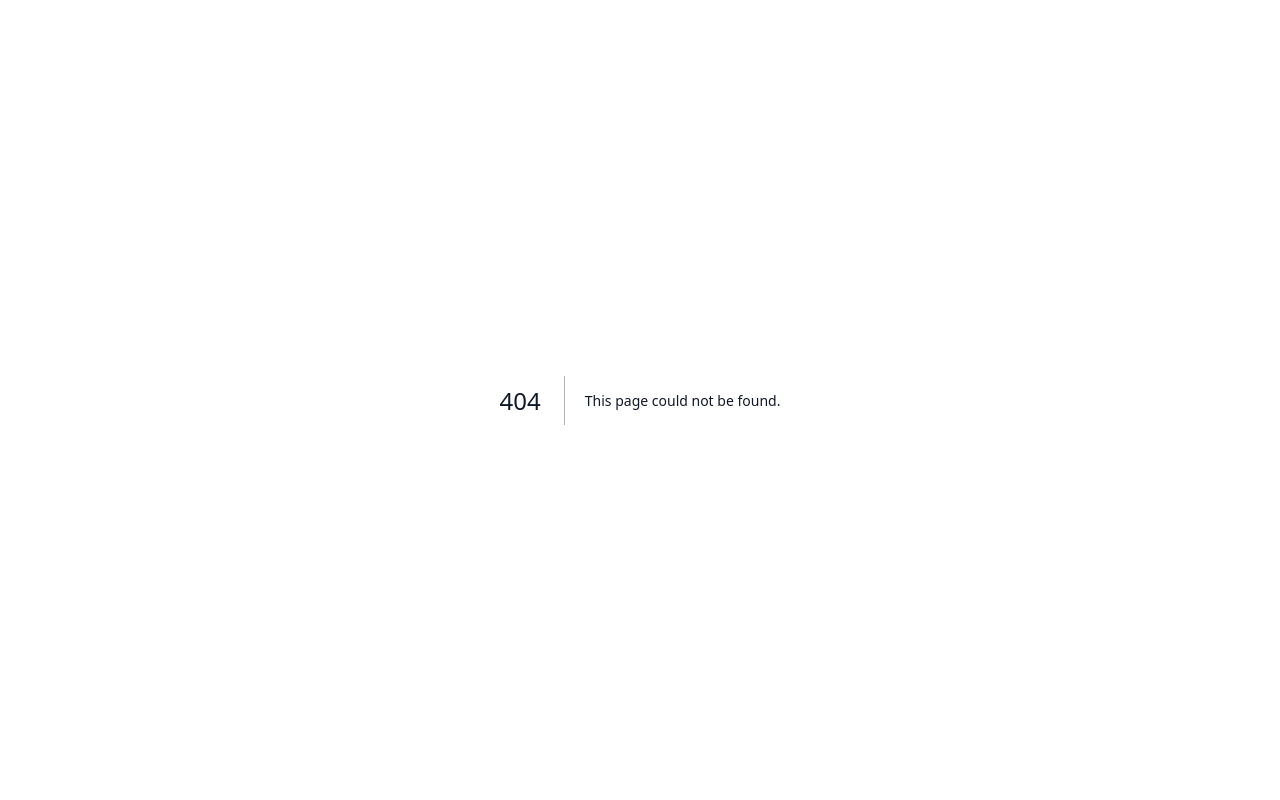
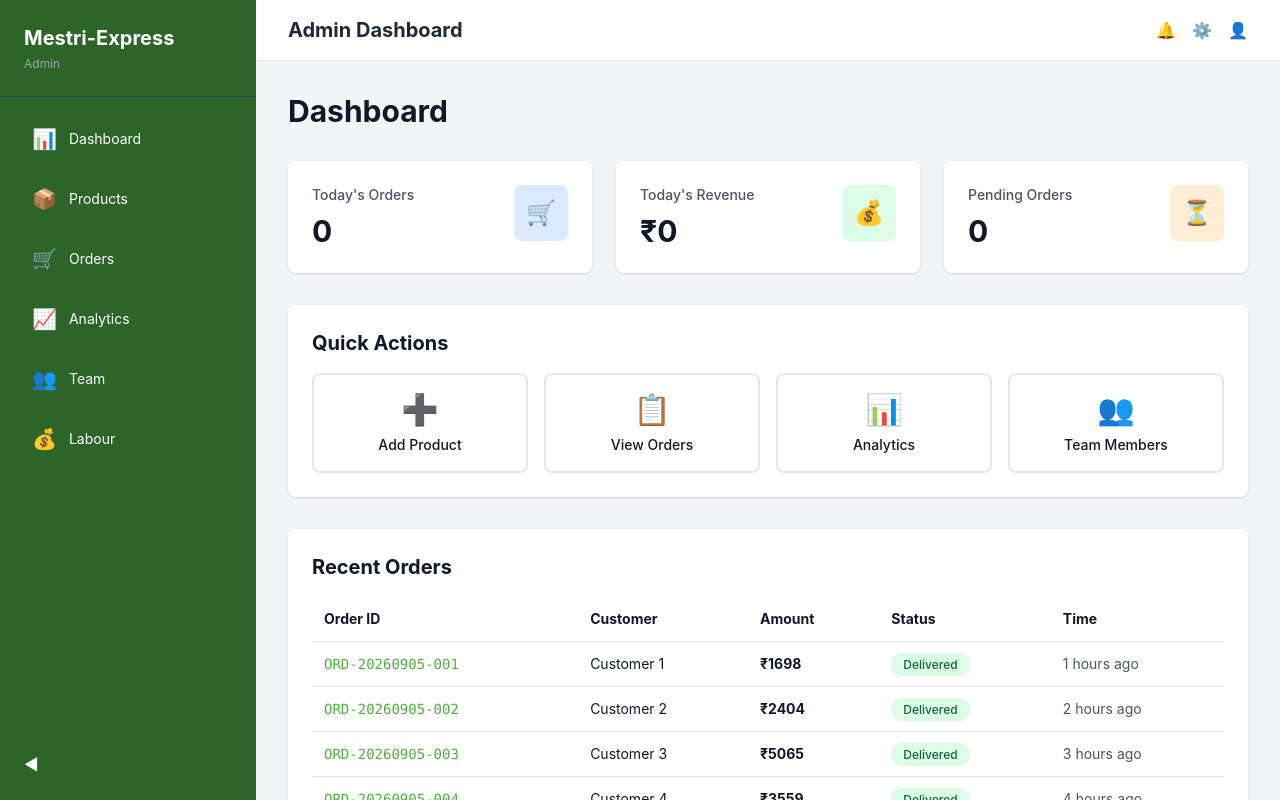
Before and after one commit to sankeerth15/mestri-express, a Next.js app: page /admin in a window 1280 px wide. Before the commit this address had no page. Built offline with nearby package versions, Linux system fonts and the light colour scheme; no server answers.

Commit message:
Create page.js

```diff
--- /dev/null
+++ b/app/admin/page.js
@@ -0,0 +1,131 @@
+'use client'
+
+import { useState, useEffect } from 'react'
+import axios from 'axios'
+import Link from 'next/link'
+
+export default function AdminDashboard() {
+  const [stats, setStats] = useState({
+    todaysOrders: 0,
+    todaysRevenue: 0,
+    pendingOrders: 0,
+  })
+  const [loading, setLoading] = useState(true)
+
+  useEffect(() => {
+    fetchStats()
+  }, [])
+
+  const fetchStats = async () => {
+    try {
+      const response = await axios.get(
+        `${process.env.NEXT_PUBLIC_API_URL || 'https://mestri-express.vercel.app'}/api/admin/dashboard/stats`
+      )
+      setStats(response.data)
+    } catch (error) {
+      console.error('Error fetching stats:', error)
+    } finally {
+      setLoading(false)
+    }
+  }
+
+  return (
+    <div className="p-8">
+      <h1 className="text-3xl font-bold mb-8">Dashboard</h1>
+
+      {/* Stats Cards */}
+      <div className="grid grid-cols-1 md:grid-cols-3 gap-6 mb-8">
+        {[
+          {
+            label: "Today's Orders",
+            value: stats.todaysOrders,
+            icon: '🛒',
+            color: 'bg-blue-100 text-blue-600'
+          },
+          {
+            label: "Today's Revenue",
+            value: `₹${stats.todaysRevenue.toFixed(0)}`,
+            icon: '💰',
+            color: 'bg-green-100 text-green-600'
+          },
+          {
+            label: 'Pending Orders',
+            value: stats.pendingOrders,
+            icon: '⏳',
+            color: 'bg-orange-100 text-orange-600'
+          },
+        ].map((stat, i) => (
+          <div key={i} className="bg-white rounded-lg p-6 shadow">
+            <div className="flex justify-between items-start">
+              <div>
+                <p className="text-gray-600 text-sm font-medium">{stat.label}</p>
+                <p className="text-3xl font-bold mt-2">{stat.value}</p>
+              </div>
+              <div className={`${stat.color} p-3 rounded-lg text-2xl`}>
+                {stat.icon}
+              </div>
+            </div>
+          </div>
+        ))}
+      </div>
+
+      {/* Quick Actions */}
+      <div className="bg-white rounded-lg p-6 shadow mb-8">
+        <h2 className="text-xl font-bold mb-4">Quick Actions</h2>
+        <div className="grid grid-cols-1 md:grid-cols-4 gap-4">
+          {[
+            { label: 'Add Product', href: '/admin/products', icon: '➕' },
+            { label: 'View Orders', href: '/admin/orders', icon: '📋' },
+            { label: 'Analytics', href: '/admin/analytics', icon: '📊' },
+            { label: 'Team Members', href: '/admin/team', icon: '👥' },
+          ].map((action, i) => (
+            <Link
+              key={i}
+              href={action.href}
+              className="border-2 border-gray-200 p-4 rounded-lg hover:border-primary hover:bg-light-green text-center transition"
+            >
+              <div className="text-3xl mb-2">{action.icon}</div>
+              <div className="font-medium text-sm">{action.label}</div>
+            </Link>
+          ))}
+        </div>
+      </div>
+
+      {/* Recent Orders */}
+      <div className="bg-white rounded-lg p-6 shadow">
+        <h2 className="text-xl font-bold mb-4">Recent Orders</h2>
+        <div className="overflow-x-auto">
+          <table className="w-full text-sm">
+            <thead className="border-b">
+              <tr>
+                <th className="text-left p-3">Order ID</th>
+                <th className="text-left p-3">Customer</th>
+                <th className="text-left p-3">Amount</th>
+                <th className="text-left p-3">Status</th>
+                <th className="text-left p-3">Time</th>
+              </tr>
+            </thead>
+            <tbody>
+              {[1, 2, 3, 4, 5].map((i) => (
+                <tr key={i} className="border-b hover:bg-gray-50">
+                  <td className="p-3 font-mono text-primary">ORD-20260905-{String(i).padStart(3, '0')}</td>
+                  <td className="p-3">Customer {i}</td>
+                  <td className="p-3 font-bold">₹{(Math.random() * 5000 + 1000).toFixed(0)}</td>
+                  <td className="p-3">
+                    <span className="bg-green-100 text-green-800 px-3 py-1 rounded-full text-xs font-medium">
+                      Delivered
+                    </span>
+                  </td>
+                  <td className="p-3 text-gray-600">{i} hours ago</td>
+                </tr>
+              ))}
+            </tbody>
+          </table>
+        </div>
+        <Link href="/admin/orders" className="text-primary hover:underline mt-4 inline-block">
+          View all orders →
+        </Link>
+      </div>
+    </div>
+  )
+}
```
